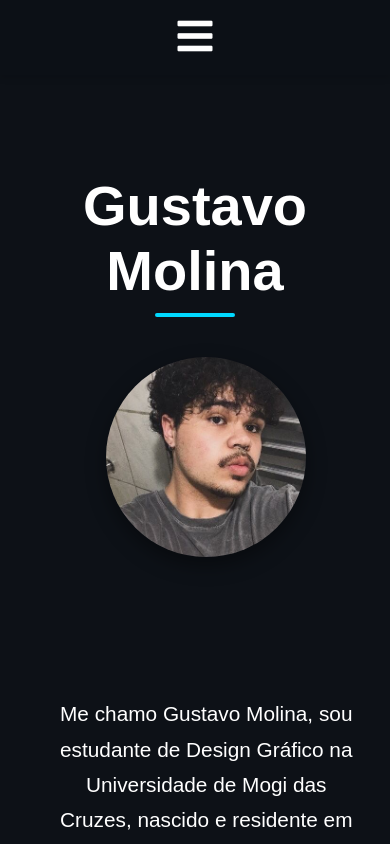
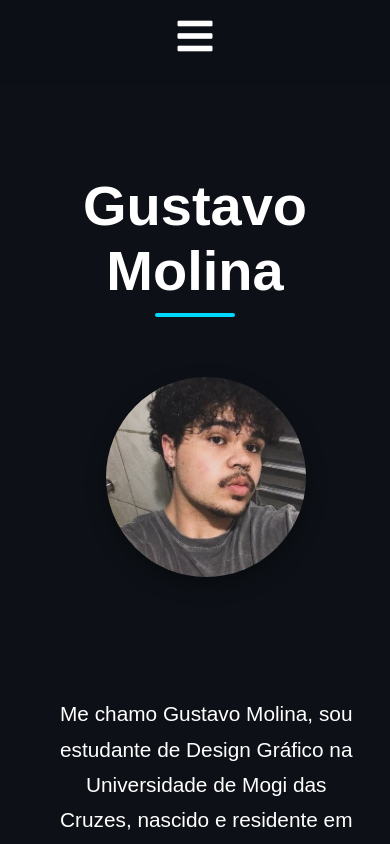
Before and after one commit to biondi06/portifolio, a React (Create React App) app: page /about in a window 390 px wide. Shown: the top 844 px of the page. Built offline with nearby package versions, Linux system fonts and the light colour scheme.

Commit message:
detalhes

```diff
--- a/src/styles/about.css
+++ b/src/styles/about.css
@@ -10,7 +10,7 @@
   text-align: center;
   font-size: 3.5rem;
   color: var(--primary-text);
-  margin-bottom: 30px;
+  margin-bottom: 20px; /* Reduzi a margem inferior */
   position: relative;
 }
 
@@ -40,7 +40,7 @@
   object-fit: cover;
   box-shadow: 0 8px 20px rgba(0, 0, 0, 0.4);
   transition: all 0.4s ease;
-  margin-top: -117px;
+  margin-top: -80px; /* Subi a imagem levemente */
 }
 
 .about-image img:hover {
@@ -128,24 +128,24 @@
     text-align: center;
   }
 
-  /* Ajuste para garantir que o nome e a foto fiquem separados */
+  /* Ajuste para garantir que o nome e a foto fiquem separados e mais próximos */
   .section-title {
-    margin-bottom: 20px;
+    margin-bottom: 15px; /* Reduzi a margem entre o nome e a imagem */
   }
 
   .about-image {
-    margin-bottom: 30px; /* Aumenta o espaço abaixo da imagem */
+    margin-bottom: 20px; /* Aumentei o espaço abaixo da imagem */
   }
 
   .about-image img {
     width: 200px;
     height: 200px;
-    margin-top: 0; /* Remove o deslocamento no topo */
+    margin-top: 20px; /* Desci a imagem um pouco mais */
   }
 
   .about-details {
     margin-left: 0;
-    margin-top: 30px; /* Adiciona um espaço superior entre a imagem e os detalhes */
+    margin-top: 20px; /* Deixei o texto mais próximo da imagem */
   }
 
   .interest-cards {
```
